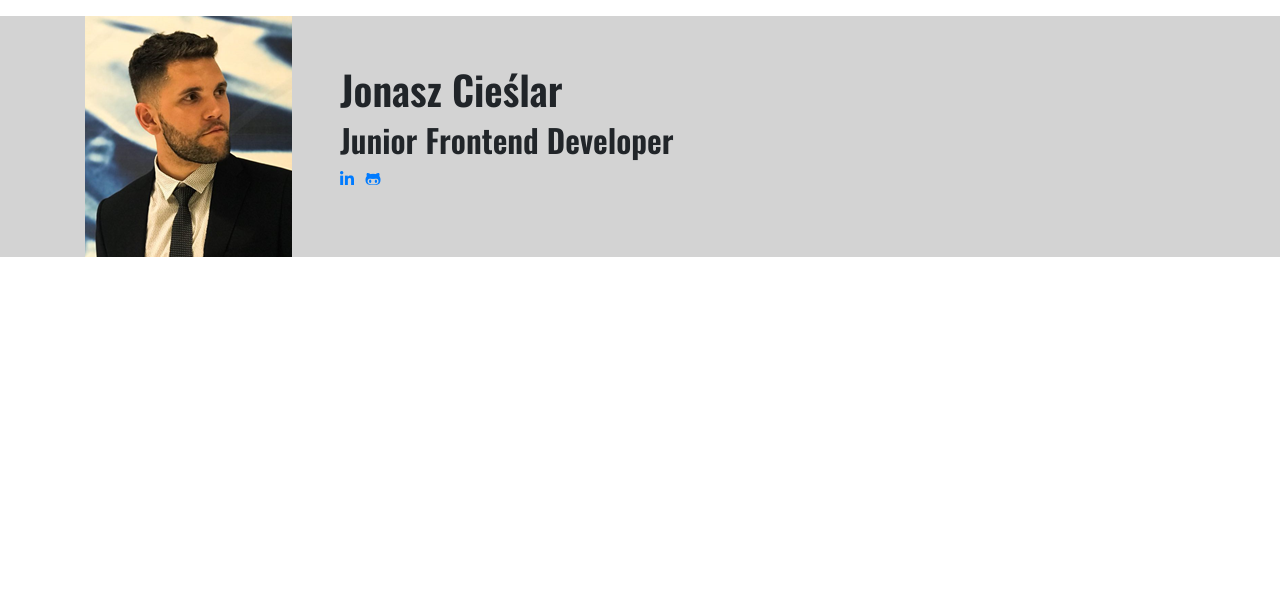
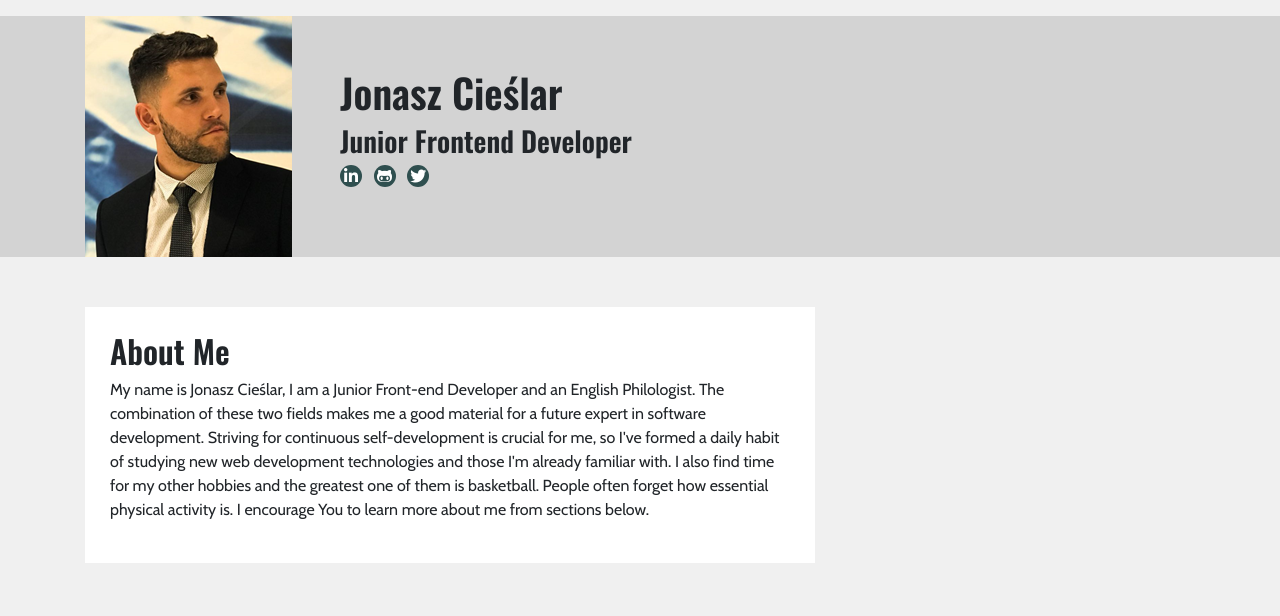
Before and after one commit to YoungSeeJay/portfolioJC, a plain HTML site: page index.html in a window 1280 px wide. Drawn offline with nearby package versions, Linux system fonts and the light colour scheme.

Commit message:
Add about section

```diff
--- a/assets/css/styles.css
+++ b/assets/css/styles.css
@@ -1,12 +1,47 @@
-body{
+body {
+    background: #F0F0F0;
     font-family: 'Cabin', sans-serif;
 }
 
-header{
+header {
     background: lightgrey;
 }
 
-h1, h2, h3, h4, h5, h6{
+h1, h2, h3, h4, h5, h6 {
     font-family: 'Oswald', sans-serif;
     font-weight: 600;
 }
+
+.profile-content .social a {
+    background: darkslategray;
+    width: 22px;
+    height: 22px;
+    display: inline-block;
+    -webkit-border-radius: 50%;
+    -moz-border-radius: 50%;
+    -ms-border-radius: 50%;
+    -o-border-radius: 50%;
+    border-radius: 50%;
+    -moz-background-clip: padding;
+    -webkit-background-clip: padding-box;
+    background-clip: padding-box;
+    color: white;
+    text-align: center;
+  }
+
+.profile-content .social a:hover {
+    background: darkgray;
+  }
+
+  .sections-wrapper {
+    padding-top: 50px;
+    padding-bottom: 50px;
+  }
+
+  .section {
+      background: white;
+  }
+
+  .section-inner {
+      padding: 25px;
+  }
--- a/index.html
+++ b/index.html
@@ -32,14 +32,35 @@
             <img class="profile-image img-fluid float-left pr-5" src="assets/images/profilePhoto.png" alt="Jonasz Cieślar"/>
             <div class="profile-content align-self-center">
                 <h1 class="name">Jonasz Cieślar</h1>
-                <h2 class="desc">Junior Frontend Developer</h2>
+                <h3 class="desc">Junior Frontend Developer</h3>
                 <ul class="social list-inline">
                     <li class="list-inline-item"><a href="#"><i class="fab fa-linkedin-in"></i></a></li>
                     <li class="list-inline-item"><a href="#"><i class="fab fa-github-alt"></i></a></li>
+                    <li class="list-inline-item"><a href="#"><i class="fab fa-twitter"></i></a></li>
                 </ul>
             </div><!--//profile-->
         </div>
     </header>
+
+    <div class="container sections-wrapper">
+        <div class="row">
+            <div class="primary col-lg-8 col-12">
+                <section class="about section">
+                    <div class="section-inner">
+                        <h2 class="heading">About Me</h2>
+                        <div class="content">
+                            <p>My name is Jonasz Cieślar, I am a Junior Front-end Developer and an English Philologist. The combination of these two fields makes me a good material for a future expert in software development. Striving for continuous self-development is crucial for me, so I've formed a daily habit of studying new web development technologies and those I'm already familiar with. I also find time for my other hobbies and the greatest one of them is basketball. People often forget how essential physical activity is. I encourage You to learn more about me from sections below.</p>
+                        </div><!--//content-->
+                    </div><!--//section-inner-->
+                </section><!--//section-->
+            </div>
+        </div>
+    </div>
+
+
+
+
+
 
 
 
```
